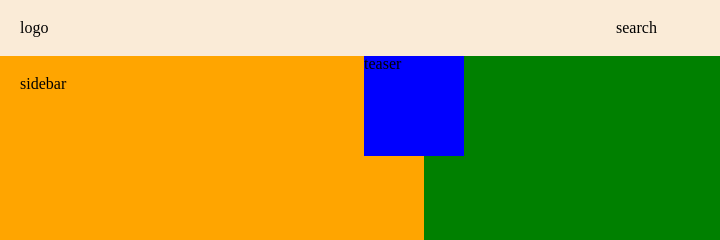
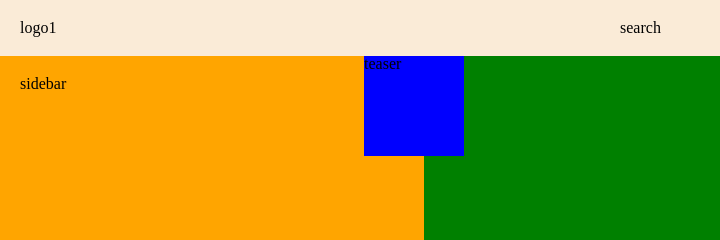
Before and after one commit to riedmann/2023_4cWI, a plain HTML site: page demo2/index.html in a window 1280 px wide. Shown: the top 240 px of the page, 0-720 px from the left. Drawn offline with Linux system fonts and the light colour scheme.

Commit message:
Changed Text

```diff
--- a/demo2/index.html
+++ b/demo2/index.html
@@ -10,7 +10,7 @@
   <body>
     <div class="wrapper">
       <div class="header">
-        <div class="logo">logo</div>
+        <div class="logo">logo1</div>
         <div class="search">search</div>
         <div class="menu">menu</div>
       </div>
```
